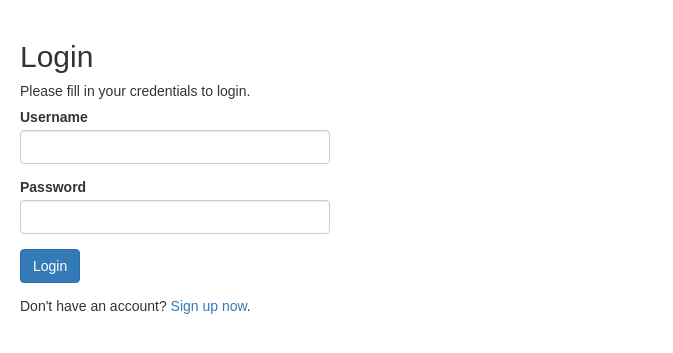
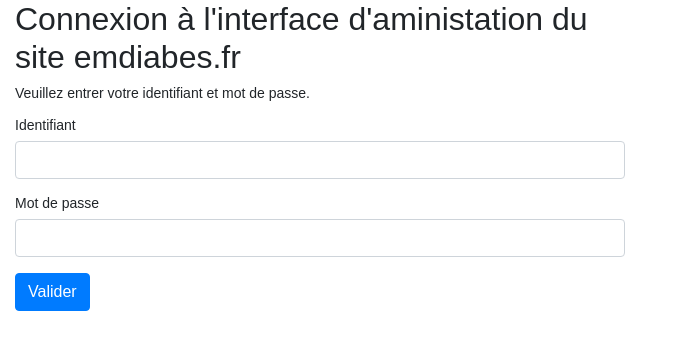
Before and after one commit to ThomasPascuzzo/EM_DIABLES, a PHP site: page /admin/login.php in a window 1280 px wide. Shown: the top 353 px of the page, without its empty margins (0-673 px from the left). Run offline with PHP 8.4, Linux system fonts and the light colour scheme.

Commit message:
modif page login en francais avec bt 4

```diff
--- a/admin/login.php
+++ b/admin/login.php
@@ -87,35 +87,35 @@
 ?>
 
 <!DOCTYPE html>
-<html lang="en">
+<html lang="fr">
 <head>
     <meta charset="UTF-8">
     <title>Login</title>
-    <link rel="stylesheet" href="https://maxcdn.bootstrapcdn.com/bootstrap/3.3.7/css/bootstrap.css">
+    <link rel="stylesheet" href="https://stackpath.bootstrapcdn.com/bootstrap/4.1.3/css/bootstrap.min.css" integrity="sha384-MCw98/SFnGE8fJT3GXwEOngsV7Zt27NXFoaoApmYm81iuXoPkFOJwJ8ERdknLPMO" crossorigin="anonymous">
     <style type="text/css">
         body{ font: 14px sans-serif; }
         .wrapper{ width: 350px; padding: 20px; }
     </style>
 </head>
 <body>
-    <div class="wrapper">
-        <h2>Login</h2>
-        <p>Please fill in your credentials to login.</p>
+    <div class="form-group col-md-6">
+        <h2>Connexion à l'interface d'aministation du site emdiabes.fr</h2>
+        <p>Veuillez entrer votre identifiant et mot de passe.</p>
         <form action="<?php echo htmlspecialchars($_SERVER["PHP_SELF"]); ?>" method="post">
             <div class="form-group <?php echo (!empty($username_err)) ? 'has-error' : ''; ?>">
-                <label>Username</label>
+                <label>Identifiant</label>
                 <input type="text" name="username" class="form-control" value="<?php echo $username; ?>">
                 <span class="help-block"><?php echo $username_err; ?></span>
             </div>
             <div class="form-group <?php echo (!empty($password_err)) ? 'has-error' : ''; ?>">
-                <label>Password</label>
+                <label>Mot de passe</label>
                 <input type="password" name="password" class="form-control">
                 <span class="help-block"><?php echo $password_err; ?></span>
             </div>
             <div class="form-group">
-                <input type="submit" class="btn btn-primary" value="Login">
+                <input type="submit" class="btn btn-primary" value="Valider">
             </div>
-            <p>Don't have an account? <a href="register.php">Sign up now</a>.</p>
+
         </form>
     </div>
 </body>
```
